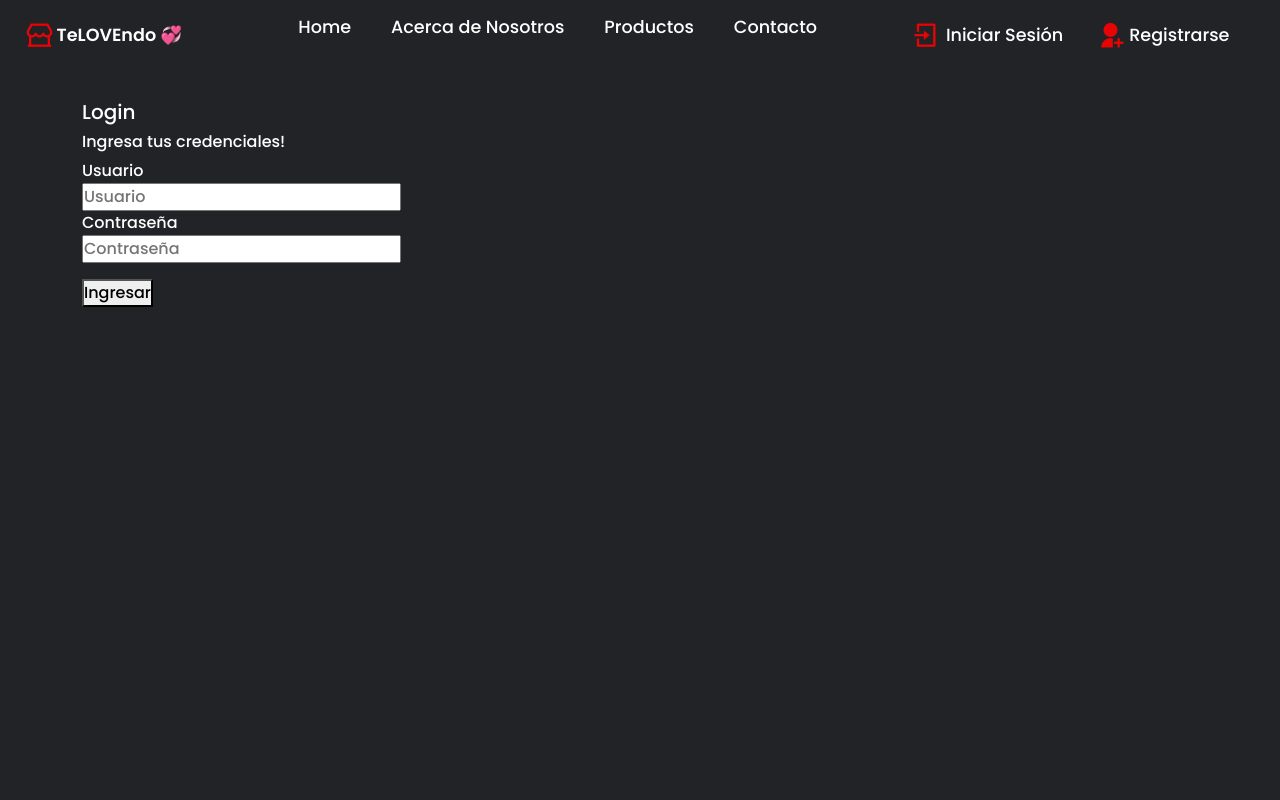
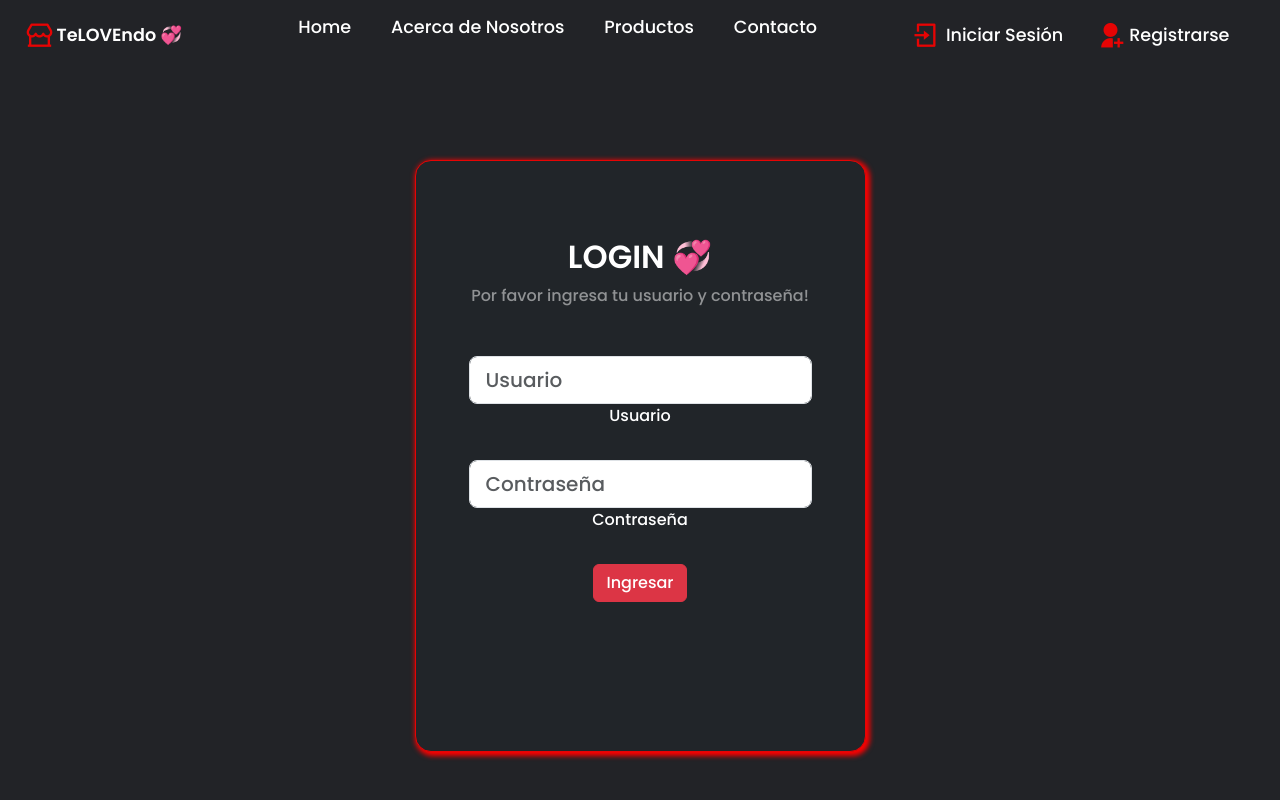
Before and after one commit to BorisSMorales/grupal_m7, a Django app: page /login/ in a window 1280 px wide. Run offline with Django 4.2, Linux system fonts and the light colour scheme; some libraries are stand-ins or nearby versions.

Commit message:
updateeee

```diff
--- a/grupal/principal/static/css/styles.css
+++ b/grupal/principal/static/css/styles.css
@@ -36,7 +36,7 @@ nav {
 
 section{
     text-align: left;
-    padding-top: 100px;
+    padding-top: 80px;
 }
 
 section label {
@@ -52,6 +52,8 @@ section select{
 }
 
 section .card{
+    align-items: center;
+    padding: 5px;
     background: var(--bg-color);
     color: var(--text-color);
     border-color: #e60404;
--- a/grupal/principal/templates/registration/login.html
+++ b/grupal/principal/templates/registration/login.html
@@ -8,46 +8,39 @@
 
 <form method="post">
     {% csrf_token %}
-    <div>
-        <div class="hero is-secondary is-fullheight">
-            <div class="hero-body">
-                <div class="container">
-                    <div class="columns is-centered">
-                        <div class="column is-4">
-                            <form action="" class="box">
-                                <h5 class="title is-5">Login</h5>
-                                <h6 class="subtitle is-6">Ingresa tus credenciales!</h6>
-                                <div class="field">
-                                    <label class="label" for="id_username">Usuario</label>
-                                    <div class="control">
-                                        <input type="text" class="input" id="id_username" name="username" placeholder="Usuario" required>
-                                        {% comment %} {{ form.username }} {% endcomment %}
-                                    </div>
+    <section class="gradient-custom">
+        <div class="container ">
+            <div class="row d-flex justify-content-center align-items-center">
+                <div class="col-12 col-md-8 col-lg-6 col-xl-5">
+                    <div class="card bg-dark text-white" style="border-radius: 1rem;">
+                        <div class="card-body p-5 text-center">
+                            <div class="mb-md-5 mt-md-4 pb-5">
+                                <h2 class="fw-bold mb-2 text-uppercase">Login 💞</h2>
+                                <p class="text-white-50 mb-5">Por favor ingresa tu usuario y contraseña!</p>
+                                <div class="form-outline form-white mb-4 control">
+                                    <input type="text" id="id_username" class="form-control form-control-lg input" name="username" placeholder="Usuario" required>
+                                    <label class="form-label label" for="id_username">Usuario</label>
                                 </div>
-                                <div class="field">
-                                    <label class="label" for="id_password">Contraseña</label>
-                                    <div class="control">
-                                        <input type="password" class="input" id="id_password" name="password" placeholder="Contraseña" required>
-                                        {% comment %} {{ form.password }} {% endcomment %}
-                                    </div>
+                                <div class="form-outline form-white mb-4 field">
+                                    <input type="password" id="id_password" class="form-control form-control-lg input" name="password" placeholder="Contraseña" required>
+                                    <label class="form-label label" for="id_password">Contraseña</label>
                                 </div>
                                 {% if form.errors %}
                                 <div class="notification is-danger mt-3">
-                                    <h4>Errores</h4>
+                                    <h4>Error</h4>
                                     {{ form.errors }}
                                 </div>
                                 {% endif %}
                                 <div class="field">
-                                    <button type="submit" class="button is-danger mt-3">Ingresar</button>
+                                    <button type="submit button" class="btn btn-danger">Ingresar</button>
                                 </div>
-                            </form>
+                            </div>
                         </div>
                     </div>
                 </div>
             </div>
         </div>
-    </div>
-</form>
+    </section>
 
 
 {% endblock %}
```
Also changed, not shown: grupal/principal/templates/telovendo3app/agregar_pedido.html (+9 -3 lines), grupal/principal/templates/telovendo3app/editar_estado.html (+20 -10 lines), grupal/principal/templates/telovendo3app/eliminar_pedido.html (+17 -9 lines), grupal/principal/templates/telovendo3app/home.html (+5 -5 lines), grupal/principal/templates/telovendo3app/lista_pedidos.html (+8 -5 lines), grupal/principal/migrations/0001_initial.py (deleted).
